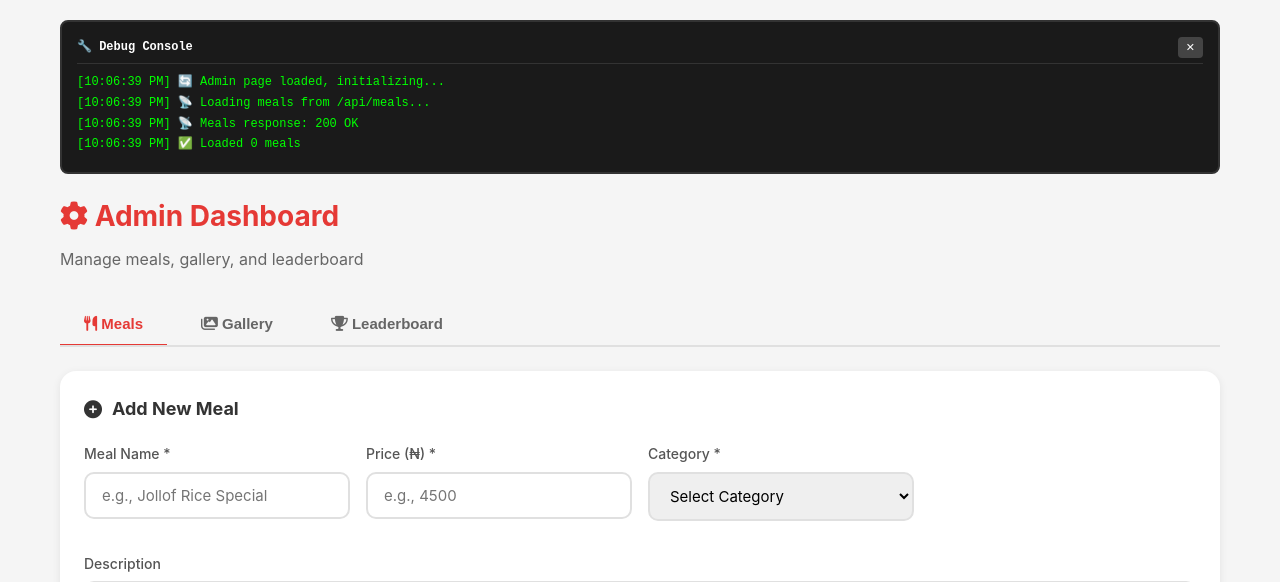
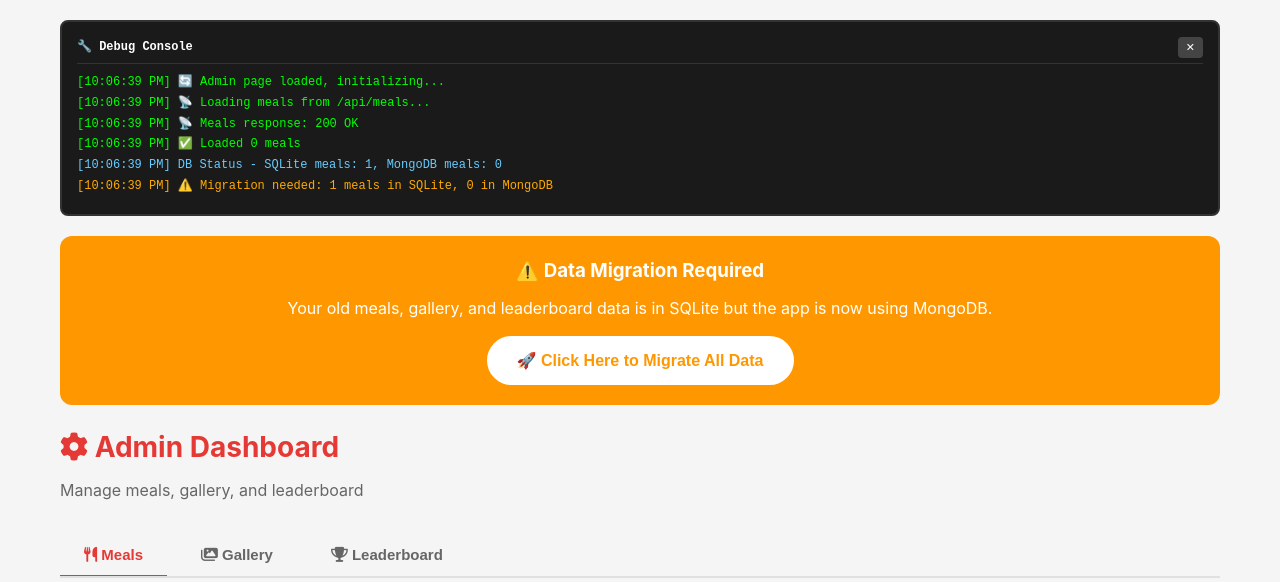
Before and after one commit to yixhim-tox/kitchen, a Flask app: page /admin in a window 1280 px wide. Shown: the top 582 px of the page. Run offline with Flask 3, Linux system fonts and the light colour scheme; tables that the repository leaves empty hold one stand-in row (values such as "Sample post"); a database or web service that is not in the repository returns one stand-in record (values such as "Sample title"); data that the repository does not hold is empty; some libraries are stand-ins or nearby versions.

Commit message:
Add files via upload

```diff
--- a/templates/admin.html
+++ b/templates/admin.html
@@ -606,6 +606,16 @@
       </div>
       <div id="debugLogs"></div>
     </div>
+  <!-- Migration Alert - Shows when data needs to be migrated -->
+  <div id="migrationAlert" style="background: #ff9800; color: white; padding: 20px; border-radius: 12px; margin-bottom: 20px; text-align: center; display: none;">
+    <h3 style="margin-bottom: 10px;">⚠️ Data Migration Required</h3>
+    <p style="margin-bottom: 15px;">Your old meals, gallery, and leaderboard data is in SQLite but the app is now using MongoDB.</p>
+    <button onclick="runMigration()" style="background: white; color: #ff9800; border: none; padding: 15px 30px; border-radius: 25px; font-size: 16px; font-weight: bold; cursor: pointer;">
+      🚀 Click Here to Migrate All Data
+    </button>
+    <div id="migrationStatus" style="margin-top: 15px; font-size: 14px; display: none;"></div>
+  </div>
+
 
     <h1><i class="fas fa-cog"></i> Admin Dashboard</h1>
     <p class="subtitle">Manage meals, gallery, and leaderboard</p>
@@ -1414,6 +1424,86 @@
     // Load meals on page load
     debugLog('🔄 Admin page loaded, initializing...', 'info');
     loadMeals();
+
+    // Migration function
+    async function runMigration() {
+      const statusDiv = document.getElementById('migrationStatus');
+      const btn = event.target;
+
+      btn.disabled = true;
+      btn.textContent = 'Migrating... Please wait';
+      statusDiv.style.display = 'block';
+      statusDiv.innerHTML = '<div class="loading"></div> Copying data from SQLite to MongoDB...';
+
+      try {
+        debugLog('🚀 Starting migration...', 'info');
+
+        const res = await fetch('/api/migrate_to_mongodb', {
+          method: 'POST',
+          headers: {'Content-Type': 'application/json'}
+        });
+
+        const data = await res.json();
+        debugLog('Migration response: ' + JSON.stringify(data), 'info');
+
+        if (res.ok) {
+          statusDiv.innerHTML = `
+            <div style="background: #4caf50; padding: 15px; border-radius: 8px; margin-top: 10px;">
+              <h4>✅ Migration Complete!</h4>
+              <p>Meals: ${data.details.meals.mongo_count || 0}</p>
+              <p>Gallery: ${data.details.gallery.mongo_count || 0}</p>
+              <p>Leaderboard: ${data.details.leaderboard.mongo_count || 0}</p>
+              <p><strong>Refresh the page to see your data!</strong></p>
+            </div>
+          `;
+          btn.textContent = '✅ Migration Complete - Refresh Page';
+          btn.onclick = () => location.reload();
+          btn.disabled = false;
+
+          // Hide the alert after 5 seconds and reload
+          setTimeout(() => {
+            location.reload();
+          }, 3000);
+        } else {
+          statusDiv.innerHTML = `<div style="color: #ff4444;">❌ Error: ${data.error || 'Unknown error'}</div>`;
+          btn.textContent = '❌ Migration Failed - Try Again';
+          btn.disabled = false;
+        }
+      } catch (err) {
+        debugLog('Migration error: ' + err.message, 'error');
+        statusDiv.innerHTML = `<div style="color: #ff4444;">❌ Network Error: ${err.message}</div>`;
+        btn.textContent = '❌ Error - Try Again';
+        btn.disabled = false;
+      }
+    }
+
+    // Check if we need to show migration alert
+    async function checkMigrationNeeded() {
+      try {
+        const res = await fetch('/api/db_status');
+        const data = await res.json();
+
+        const sqliteMeals = data.data_counts?.sqlite_meals || 0;
+        const mongoMeals = data.data_counts?.mongodb_meals || 0;
+
+        debugLog(`DB Status - SQLite meals: ${sqliteMeals}, MongoDB meals: ${mongoMeals}`, 'debug');
+
+        // If SQLite has data but MongoDB doesn't, show migration alert
+        if (sqliteMeals > 0 && mongoMeals === 0) {
+          document.getElementById('migrationAlert').style.display = 'block';
+          debugLog(`⚠️ Migration needed: ${sqliteMeals} meals in SQLite, 0 in MongoDB`, 'warn');
+        } else {
+          document.getElementById('migrationAlert').style.display = 'none';
+          debugLog('✅ No migration needed', 'info');
+        }
+      } catch (err) {
+        debugLog('Failed to check migration status: ' + err.message, 'error');
+      }
+    }
+
+    // Check on page load
+    checkMigrationNeeded();
+
   </script>
 </body>
 </html>
```
